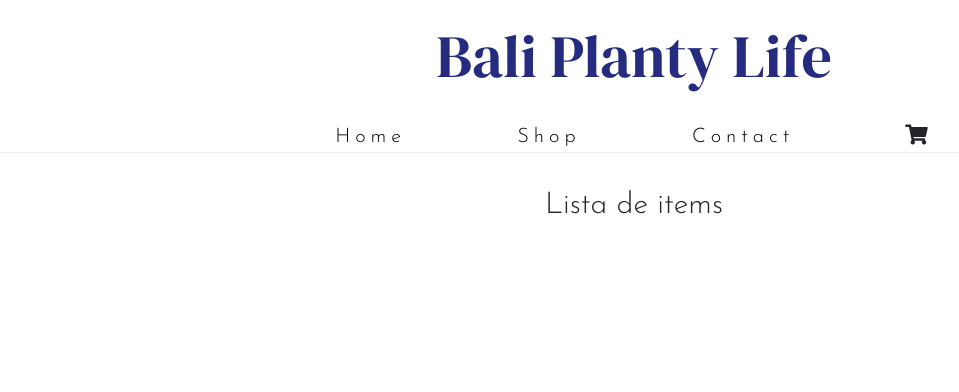
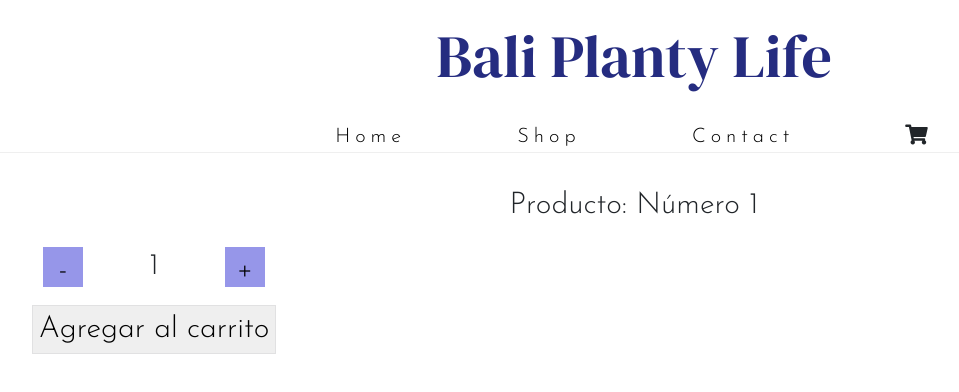
Before and after one commit to Burdiaktri/reactclass, a React (Create React App) app: page / in a window 1280 px wide. Shown: the top 392 px of the page, without its empty margins (6-965 px from the left). Built offline with nearby package versions, Linux system fonts and the light colour scheme.

Commit message:
Desafio 5

```diff
--- a/src/App.css
+++ b/src/App.css
@@ -60,6 +60,24 @@
   font-size: 30px ;
 }
 
+.producto {
+
+
+  text-align: center;
+  border: 1px solid #E1E1E2;
+}
+
+.boton {
+  border: 0px;
+  background-color: #9696E9;
+  height: 40px;
+  width: 40px;
+
+}
+.carrito {
+  border: 0px;
+}
+
 
 @keyframes App-logo-spin {
   from {
--- a/src/App.js
+++ b/src/App.js
@@ -1,13 +1,13 @@
 import './App.css';
-import { NavBar} from './components/NavBar/navbar';
-import ItemListContainer from './components/ItemsListContainer/itemslistcontainer';
+import { NavBar} from './components/navbar';
+import ItemListContainer from './components/itemslistcontainer';
+
 
 function App() {
   return (
     <div className="App">
       <NavBar/>
-      <ItemListContainer/>
-
+      <ItemListContainer nombre="Número 1"/>
 
     </div>
   );
--- a/src/components/ItemsListContainer/itemslistcontainer.js
+++ /dev/null
@@ -1,5 +0,0 @@
-import React from 'react';
-
-export default function ItemListContainer () {
-    return <div className="item"> Lista de items </div>;
-}
--- a/src/components/CartWidget/index.js
+++ b/src/components/cartWidget.js
@@ -1,5 +1,5 @@
 import React from "react";
 
 export default function CartWidget () {
-    return <i class="fas fa-shopping-cart" ></i>;
+    return <i className="fas fa-shopping-cart" ></i>;
 }
--- /dev/null
+++ b/src/components/itemCount.js
@@ -0,0 +1,55 @@
+import React, {useEffect, useState} from "react";
+
+
+
+export function ItemCount ({stock, inicial, onAdd}){
+    const [count, setCount] = useState(parseInt(inicial));
+
+    useEffect(() => {
+        setCount(parseInt(inicial));
+        return;
+      }, [inicial]);
+
+      const addHandle = () => {
+        setCount(count + 1);
+      };
+
+      const removeHandle = () => {
+        setCount(count - 1);
+      };
+
+//
+return (
+    <div className="w-25 flex-column align-items-strech">
+    <div className="m-2 p-2 d-flex flex-row justify-content-around align-items-center ">
+        <button
+          disabled={count <= 0}
+          type="button"
+          onClick={removeHandle}
+          className="boton"
+        >
+          -
+        </button>
+        <div> {count}</div>
+        <button
+          disabled={count >= stock}
+          type="button"
+          onClick={addHandle}
+          className="boton"
+        >
+          +
+        </button>
+        </div>
+      <button
+        disabled={count < 1}
+        type="button"
+        onClick={onAdd}
+        className="producto"
+      >
+        Agregar al carrito
+      </button>
+    </div>
+  );
+}
+
+export default ItemCount;
--- /dev/null
+++ b/src/components/itemslistcontainer.js
@@ -0,0 +1,13 @@
+import React from 'react';
+import { ItemCount } from "./ItemCount";
+
+
+ export default function ItemListContainer (props) {
+    const compra = function (){
+       console.log("Gracias por tu compra" );
+    }
+    return (<div className="item"> Producto: {props.nombre}
+   <ItemCount stock="10" inicial="1" onAdd={compra} />
+   </div>);
+
+}
--- a/src/components/NavBar/navbar.js
+++ b/src/components/navbar.js
@@ -1,5 +1,5 @@
 import React from 'react';
-import CartWidget from '../CartWidget';
+import CartWidget from './cartWidget';
 
 export const NavBar = () => {
     return (
```
Also changed, not shown: public/index.html (line endings or trailing spaces).
